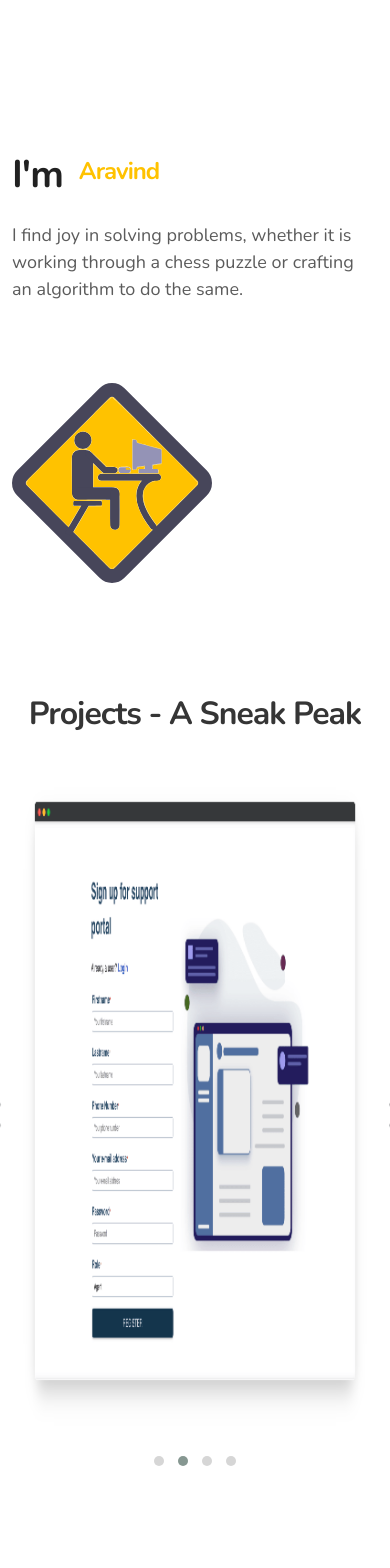
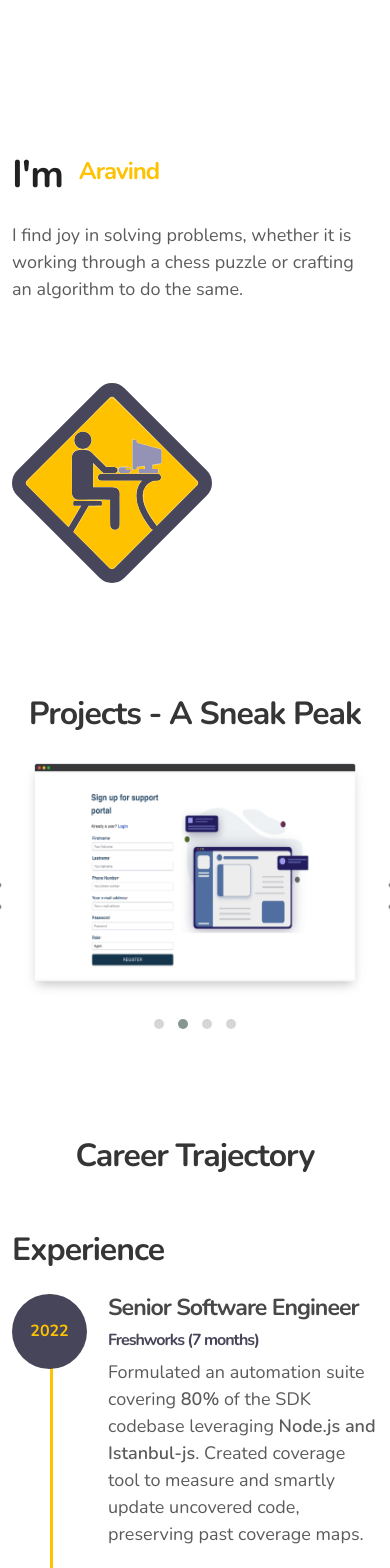
Before and after one commit to AravindDasarathy/portfolio, a Next.js app: page / in a window 390 px wide. Shown: the top 1568 px of the page. Built offline with nearby package versions, Linux system fonts and the light colour scheme.

Commit message:
making project images responsive

```diff
--- a/src/components/project.tsx
+++ b/src/components/project.tsx
@@ -30,8 +30,11 @@ export default function Project() {
                     <Image
                       src={`/images/project/${pic}.png`}
                       alt="project image"
-                      width={700}
-                      height={700}
+                      layout="responsive"
+                      objectFit="cover"
+                      objectPosition="center"
+                      width={500}
+                      height={300}
                     />
                   </div>
                 ))}
```
